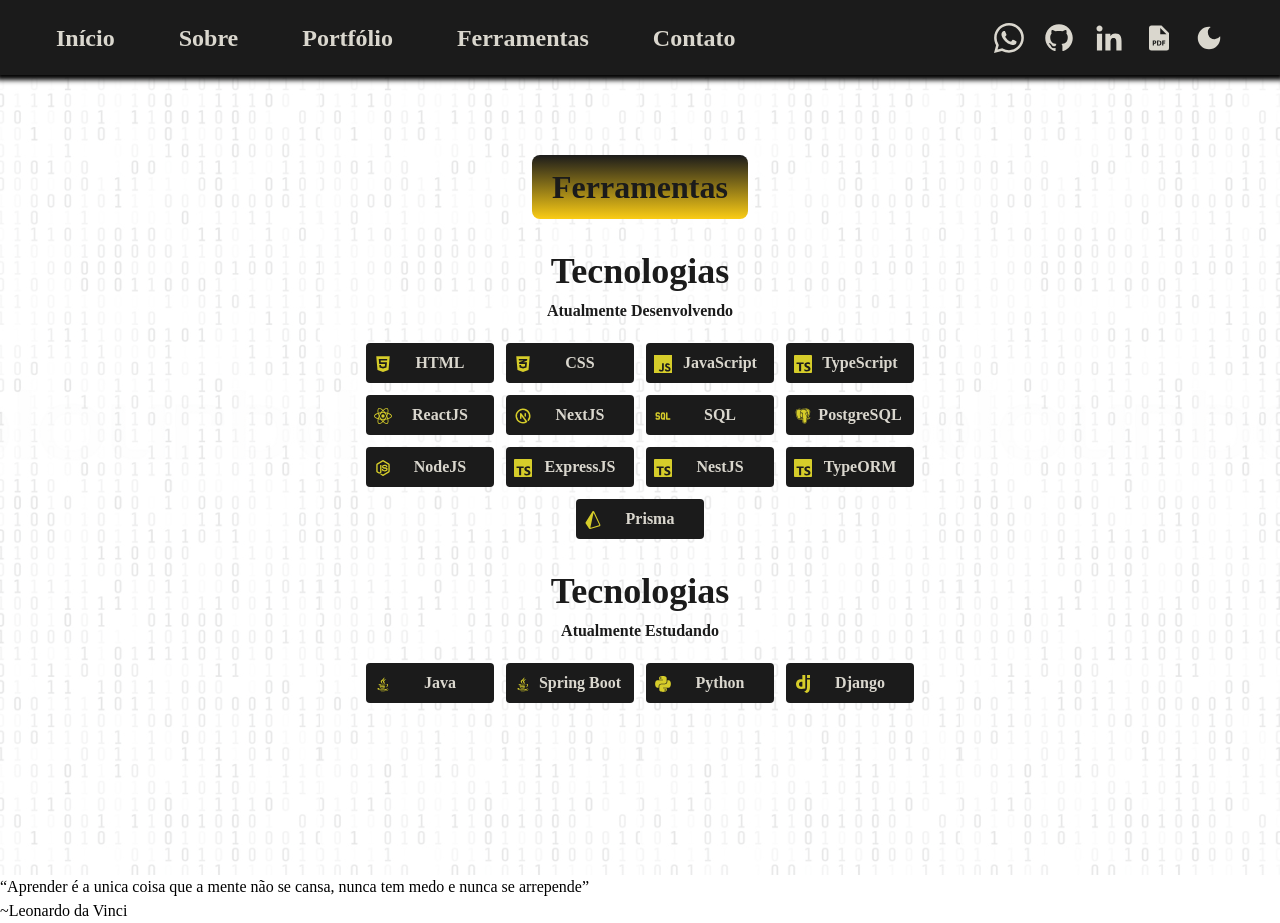
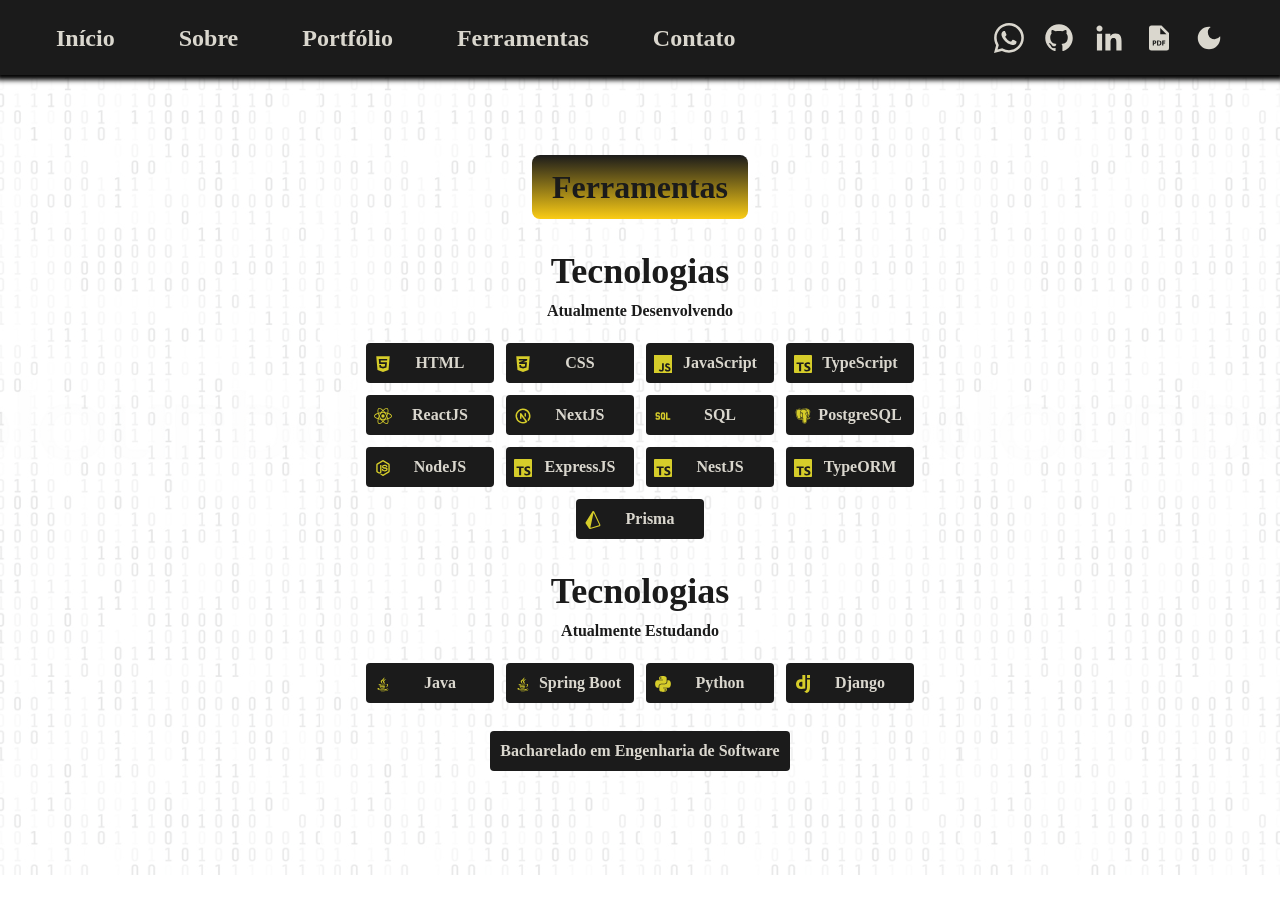
Before and after one commit to Geraldopereirads/portfolio-frontend, a Next.js app: page /tools in a window 1280 px wide. After the commit the page ends 875 px from the top, so only its background shows below. Built offline with nearby package versions, Linux system fonts and the light colour scheme.

Commit message:
style: remove navigation swiper

```diff
--- a/src/pages/[portfolio].tsx
+++ b/src/pages/[portfolio].tsx
@@ -12,6 +12,7 @@
   const [slidePerView, setSlidePerView] = useState(1);
   const [width] = useWindowSize();
   const [search, setSearch] = useState("");
+
 
   useEffect(() => {
     function handleResize() {
@@ -66,18 +67,17 @@
 
         <form>
           <input
-            className="h-11 bg-textD rounded-lg pl-5 w-[100%] mb-12 text-textWhite"
+            className="h-11 bg-textD rounded-lg pl-5 w-[100%] mb-12 text-textWhite p:w-[437px]"
             type="search"
             value={search}
             onChange={handleSearchChange}
             placeholder="Insira o título do projeto"
           />
         </form>
-        <ul className="max-w-[100%] md:hidden">
+        <ul className="max-w-[100%] md:hidden ">
           <Swiper
             slidesPerView={slidePerView}
             pagination={{ clickable: true }}
-            navigation
             loop={true}
           >
             {filterProjects.map((project) => (
--- a/src/pages/tools.tsx
+++ b/src/pages/tools.tsx
@@ -37,15 +37,11 @@
             <StudyngToolsCard key={tool.id} {...tool} />
           ))}
         </ul>
+
+        <span className="tools w-[300px] mt-7">
+          Bacharelado em Engenharia de Software
+        </span>
       </main>
-
-      <div>
-        <p>
-          “Aprender é a unica coisa que a mente não se cansa, nunca tem medo e
-          nunca se arrepende”
-        </p>
-        <span>~Leonardo da Vinci</span>
-      </div>
     </>
   );
 };
--- a/src/styles/globals.css
+++ b/src/styles/globals.css
@@ -5,6 +5,7 @@
 
 
 @layer components {
+
     .space {
         @apply p-4 lg:pl-14 lg:pr-14 2xl:pr-20 2xl:pl-20;
     }
```
